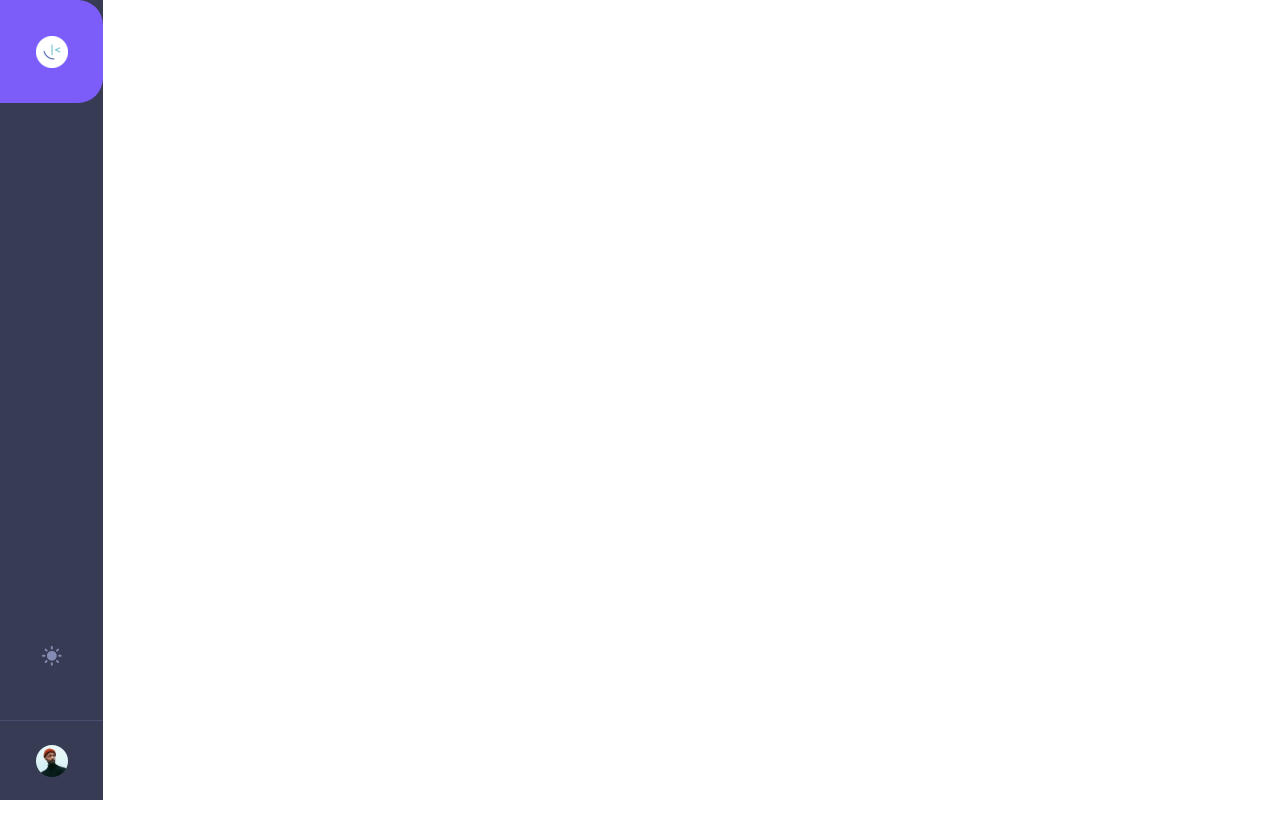
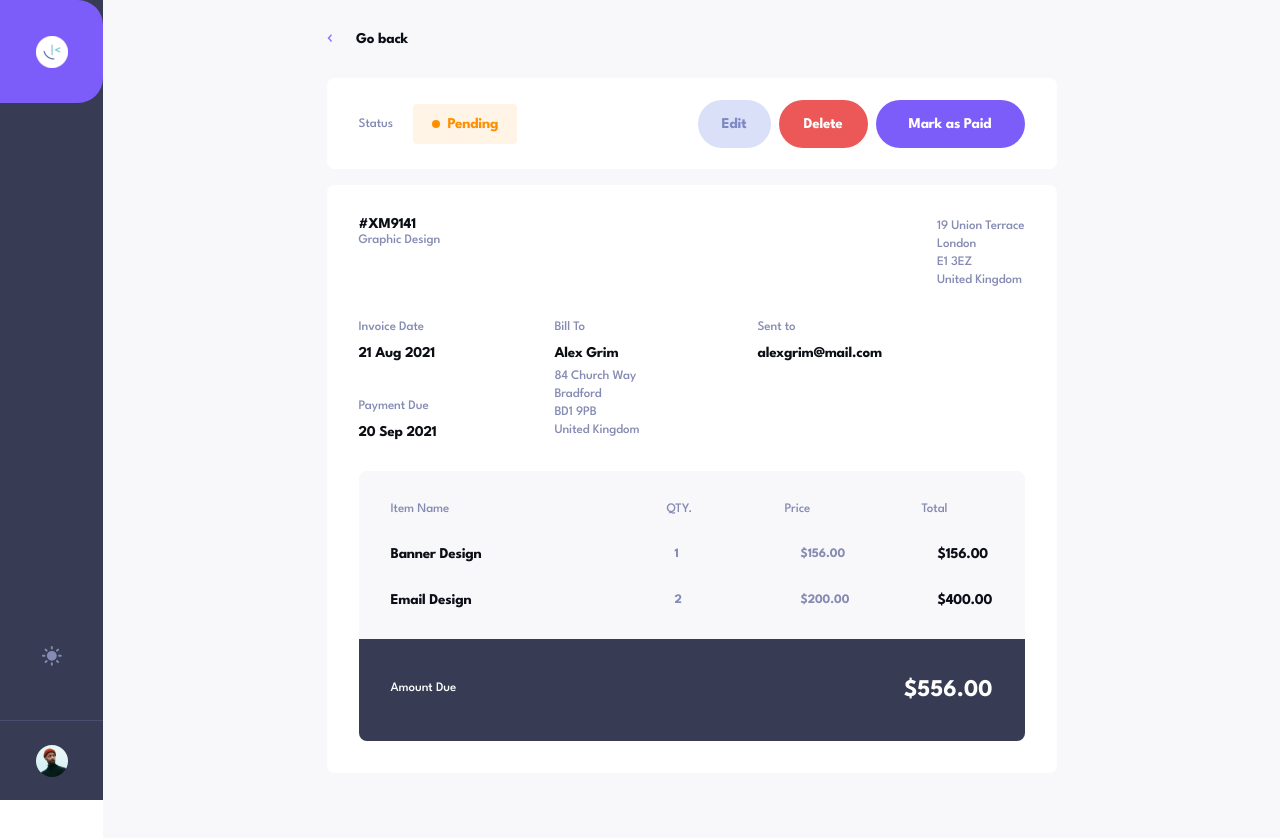
Before and after one commit to eosook/invoice-tracker, a React (Vite) app: page /info/1 in a window 1280 px wide. Before the commit this address had no page. Shown: the top 838 px of the page. Before the commit the page ends 800 px from the top, so only its background shows below. Built offline with nearby package versions, Linux system fonts and the light colour scheme; no server answers.

Commit message:
invoices now link to their relative info page

```diff
--- a/src/App.tsx
+++ b/src/App.tsx
@@ -13,7 +13,7 @@ function App() {
       <Header mode={mode} setMode={setMode}/>
       <Routes>
         <Route path="/" element={<InvoicePage mode={mode} />}></Route>
-        <Route path="/info" element={<InvoiceInfo mode={mode} />}></Route>
+        <Route path="/info/:id" element={<InvoiceInfo mode={mode} />}></Route>
       </Routes>
     </BrowserRouter>
   )
--- a/src/components/Invoice/Invoice.tsx
+++ b/src/components/Invoice/Invoice.tsx
@@ -1,4 +1,5 @@
 import "./Invoice.scss";
+import { useNavigate } from "react-router-dom";
 
 type Props = {
     mode: string,
@@ -10,8 +11,20 @@ type Props = {
 }
 
 export default function Invoice({mode, id, name, date, amount, status}: Props) {
+  const navigate = useNavigate();
+
+  function toInvoiceInfo(id:string){
+    navigate(`/info/` + id,
+      {
+        state: {
+          id: id
+        }
+      }
+    );
+  }
+
   return (
-    <div className={mode === "light" ? "invoice" : "invoice invoice--dark"}>
+    <div className={mode === "light" ? "invoice" : "invoice invoice--dark"} onClick={() => toInvoiceInfo(id)}>
       <div className="invoice__top-section">
         <h2 className={mode === "light" ? "invoice__header" : "invoice__header invoice__header--dark"}>
           <span className="invoice--hashtag">#</span>{id}
--- a/src/pages/InvoiceInfo/InvoiceInfo.tsx
+++ b/src/pages/InvoiceInfo/InvoiceInfo.tsx
@@ -1,8 +1,10 @@
 import "./InvoiceInfo.scss";
 import arrowLeft from "../../assets/images/icon-arrow-left.svg";
-import { useNavigate } from "react-router-dom";
+import { useNavigate, useParams } from "react-router-dom";
 import StatusBar from "../../components/StatusBar/StatusBar";
 import Charges from "../../components/Charges/Charges";
+import { useEffect, useState } from "react";
+import axios from "axios";
 
 type InvoiceInfoProps = {
   mode: string;
@@ -10,10 +12,23 @@ type InvoiceInfoProps = {
 
 export default function InvoiceInfo({ mode }: InvoiceInfoProps) {
   const navigate = useNavigate();
+  const { id } = useParams();
+  console.log(id);
+
+  const [invoiceInfo, setInvoiceInfo] = useState([]);
 
   function toHome() {
     navigate("/");
   }
+
+  useEffect(() => {
+    const getInvoiceInfo = async () => {
+      const response = await axios.get('http://localhost:8080/invoices/' + id);
+      setInvoiceInfo(response.data);
+      console.log(response.data);
+    }
+    getInvoiceInfo();
+  }, [])
   return (
     <div className={mode === "light" ? "info" : "info info__dark"}>
       <div className="info__back" onClick={toHome}>
--- a/src/pages/InvoicePage/InvoicePage.tsx
+++ b/src/pages/InvoicePage/InvoicePage.tsx
@@ -4,7 +4,6 @@ import InvoiceHeader from '../../components/InvoiceHeader/InvoiceHeader';
 import { useEffect, useState } from 'react'
 import axios from 'axios';
 import './InvoicePage.scss'
-import { StringOptionsWithImporter } from 'sass';
 
 type InvoiceListProps = {
     mode: string
```
